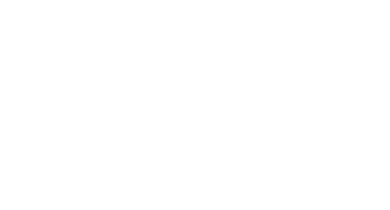
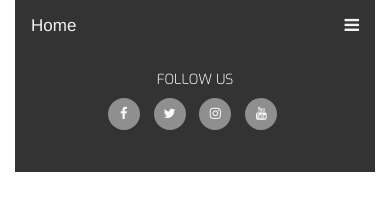
Before and after one commit to devwop/ucd-milestone, a plain HTML site: page band.html in a window 390 px wide. Drawn offline with nearby package versions, Linux system fonts and the light colour scheme.

Commit message:
Added header and footer

```diff
--- a/assets/css/style.css
+++ b/assets/css/style.css
@@ -1,3 +1,136 @@
 @import url('https://fonts.googleapis.com/css?family=Roboto:100,200,300,400,500,600,700|Exo:100,200,300,400,500,600,700');
 
 /*--------------------------------------------------Colors*/
+.bg-color-1 {
+    background-color: #50DCD1;
+}
+.bg-color-2 {
+    background-color: #73DA41;
+}
+.bg-color-3 {
+    background-color: #B23F5C;
+}
+.bg-color-4 {
+    background-color: #B06FA5;
+}
+.bg-color-5{
+    background-color: #E89B0D;
+}
+.bg-color-6 {
+    background-color: #D94B73;
+}
+
+
+/*--------------------------------------------------Text*/
+
+.uppercase {
+    text-transform: uppercase;
+}
+
+.general-sub {
+    font-family: "Exo", sans-serif;
+    font-weight: 300;
+}
+
+
+/*--------------------------------------------------Header*/
+
+
+/* Add a background color to the top navigation */
+
+.topnav {
+    background-color: #333;
+    overflow: hidden;
+    display: block;
+    margin: 0 auto;
+}
+
+/* Style the links inside the navigation bar */
+.topnav a {
+    float: left;
+    display: block;
+    color: #f2f2f2;
+    text-align: center;
+    padding: 14px 16px;
+    text-decoration: none;
+    font-size:17px;
+}
+
+/* Change the color of links on hover */
+.topnav a:hover {
+    background-color: #ddd;
+    color: black;
+}
+
+/* Add an active class to highlight the current page */
+.active {
+    background-color: #4CAF50;
+    color: white;
+}
+
+/* Hide the link that should open and close the topnav on small screens */
+.topnav .icon {
+    display: none;
+}
+
+/* When the screen is less than 600 pixels wide, hide all links, except for the first one ("Home"). Show the link that contains should open and close the topnav (.icon) */
+@media screen and (max-width: 600px) {
+  .topnav a:not(:first-child) {display: none;}
+  .topnav a.icon {
+    float: right;
+    display: block;
+  }
+}
+
+/* The "responsive" class is added to the topnav with JavaScript when the user clicks on the icon. This class makes the topnav look good on small screens (display the links vertically instead of horizontally) */
+@media screen and (max-width: 600px) {
+  .topnav.responsive {position: relative;}
+  .topnav.responsive a.icon {
+    position: absolute;
+    right: 0;
+    top: 0;
+  }
+  .topnav.responsive a {
+    float: none;
+    display: block;
+    text-align: left;
+  }
+}
+
+
+
+/*--------------------------------------------------Footer*/
+.footer {
+    background-color: #333;
+    color: #fafafa;
+    min-height: 120px;
+    margin: 0 auto;
+    width: 100%;
+    padding: 10px;
+
+    text-align: center;
+}
+
+.social-links {
+    padding-bottom: 15px;
+}
+
+.social-links li a i{
+    width: 32px;
+    height: 32px;
+    padding: 12px 0;
+    border-radius: 50%;
+    font-size: 13px;
+    line-height: 7px;
+    text-align: center;
+    color: #fafafa;
+    background: #8f8f8f;
+    transition: all 0.35s ease-in-out;
+    -moz-transition: all 0.35s ease-in-out;
+    -webkit-transition: all 0.35s ease-in-out;
+    -o-transition: all 0.35s ease-in-out;
+}
+
+.social-links li a i:hover{
+    background: #e84610;
+}
--- a/band.html
+++ b/band.html
@@ -0,0 +1,55 @@
+<!DOCTYPE html>
+<html lang="en">
+<head>
+    <link rel="stylesheet" href="https://maxcdn.bootstrapcdn.com/bootstrap/3.3.7/css/bootstrap.min.css" type="text/css" />
+    <link rel="stylesheet" href="https://maxcdn.bootstrapcdn.com/font-awesome/4.7.0/css/font-awesome.min.css" type="text/css" />
+    <link rel="stylesheet" href="https://cdnjs.cloudflare.com/ajax/libs/hover.css/2.1.1/css/hover-min.css" type="text/css" />
+    <link rel="stylesheet" href="assets/css/style.css" type="text/css" />
+    <meta name="viewport" content="width=device-width, initial-scale-1">
+    <script>
+
+    /* Toggle between adding and removing the "responsive" class to topnav when the user clicks on the icon */
+    function myFunction() {
+        var x = document.getElementById("myTopnav");
+        if (x.className === "topnav") {
+            x.className += " responsive";
+        } else {
+            x.className = "topnav";
+        }
+    }</script>
+</head>
+
+<body>
+    <header class="container-fluid">
+        <div class="topnav" id="myTopnav">
+          <a href="index.html">Home</a>
+          <a href="news.html">News</a>
+          <a href="stream.html">Stream</a>
+          <a href="tour.html">Tour</a>
+          <a href="band.html" class="active">Band</a>
+          <a href="contact.html">Contact</a>
+          <a href="javascript:void(0);" class="icon" onclick="myFunction()">
+            <i class="fa fa-bars"></i>
+          </a>
+        </div>
+    </header>
+
+    <section class="container-fluid">
+
+    </section>
+
+    <footer class="container-fluid">
+        <div class="footer">
+            <h5 class="uppercase general-sub">Follow Us</h5>
+            <ul class="list-inline social-links">
+                <li><a target="_blank" href="https://www.facebook.com/TheMonkees/"><i class="fa fa-facebook"></i></a></li>
+                <li><a target="_blank" href="https://twitter.com/themonkees?lang=en"><i class="fa fa-twitter"></i></a></li>
+                <li><a target="_blank" href="https://www.instagram.com/themonkees/?hl=en"><i class="fa fa-instagram"></i></a></li>
+                <li><a target="_blank" href="https://www.youtube.com/user/themonkees"><i class="fa fa-youtube"></i></a></li>
+            </ul>
+        </div>
+    </footer>
+
+</body>
+
+</html>
```
Also changed, not shown: contact.html (+55 -0 lines), gallery.html (+55 -0 lines), index.html (+31 -2 lines), news.html (+55 -0 lines), stream.html (+55 -0 lines), tour.html (+55 -0 lines).
